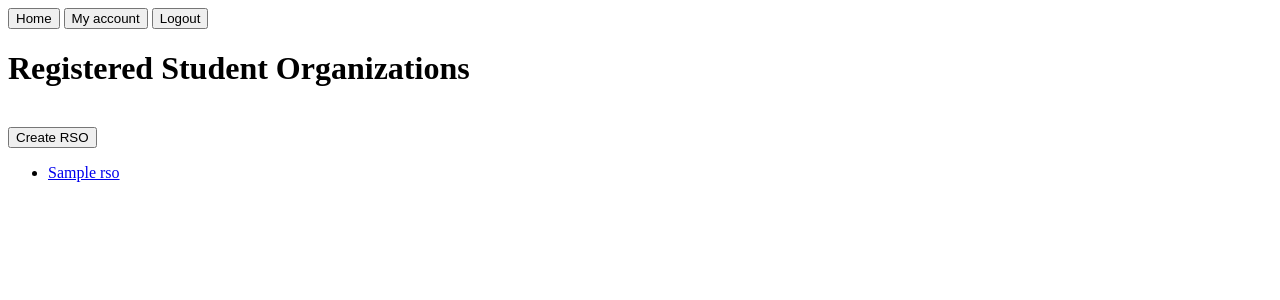
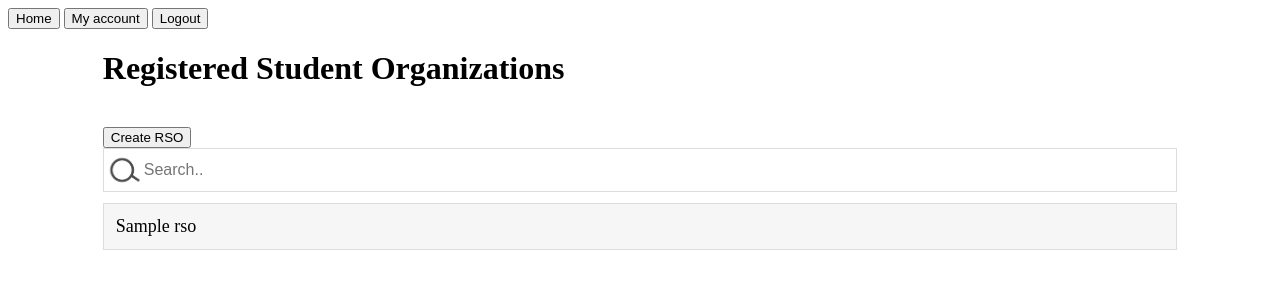
Before and after one commit to dukeofdylan/COP4710_Project, a Django app: page /rso/1/list in a window 1280 px wide. Shown: the top 300 px of the page. Run offline with Django 3.2, Linux system fonts and the light colour scheme; a user stored in the database is signed in; tables that the repository leaves empty hold one stand-in row (values such as "Sample post").

Commit message:
added searchable list functionality to rso_list

```diff
--- /dev/null
+++ b/project/static/static_dirs/main/lists.css
@@ -0,0 +1,47 @@
+/* Box size fix */
+* {
+  box-sizing: border-box;
+}
+
+/* Content wrap */
+.content-wrap {
+  /* Responsive content */
+  width: 85%;
+  margin: auto;
+  overflow: hidden;
+}
+
+/* Search Lists */
+#search__bar {
+  background-image: url('searchicon.png'); /* Add a search icon to input */
+  background-size: contain; /* Downsize search icon */
+  background-position: left; /* Position the search icon */
+  background-repeat: no-repeat; /* Do not repeat the icon image */
+  width: 100%; /* Full-width */
+  font-size: 16px; /* Increase font-size */
+  padding: 12px 20px 12px 40px; /* Add some padding */
+  border: 1px solid #ddd; /* Add a grey border */
+  margin-bottom: 12px; /* Add some space below the input */
+}
+
+#search__list {
+  /* Remove default list styling */
+  list-style-type: none;
+  padding: 0;
+  margin: 0;
+}
+
+#search__list li a {
+  border: 1px solid #ddd; /* Add a border to all links */
+  margin-top: -1px; /* Prevent double borders */
+  background-color: #f6f6f6; /* Grey background color */
+  padding: 12px; /* Add some padding */
+  text-decoration: none; /* Remove default text underline */
+  font-size: 18px; /* Increase the font-size */
+  color: black; /* Add a black text color */
+  display: block; /* Make it into a block element to fill the whole list */
+}
+
+#search__list li a:hover:not(.header) {
+  background-color: #eee; /* Add a hover effect to all links, except for headers */
+}
--- a/project/static/static_dirs/main/styles.css
+++ b/project/static/static_dirs/main/styles.css
@@ -9,9 +9,9 @@ body {
     text-align: left;
 }
 
- /* Chat containers */
- .comment-container {
-    border: 2px solid #ffffff;
+/* Chat containers */
+.comment-container {
+   border: 2px solid #ffffff;
     background-color: #f1f1f1;
     border-radius: 5px;
     padding: 10px;
--- a/project/templates/base.html
+++ b/project/templates/base.html
@@ -7,6 +7,8 @@
     <script type="text/javascript" src="{% static 'main/jquery-3.6.0.min.js' %}"></script>
     <script type="text/javascript" src="{% static 'main/onload.js' %}"></script>
     <link rel="stylesheet" href="{% static 'main/styles.css' %}">
+    <link rel="stylesheet" href="{% static 'main/lists.css' %}">
+    <meta name="viewport" content="width=device-width, initial scale=1">
     {{ form.media }}
 </head>
 
--- a/project/templates/unievents/rso_list.html
+++ b/project/templates/unievents/rso_list.html
@@ -1,15 +1,43 @@
 {% extends "base.html" %}
 
 {% block content %}
+
+<div class="content-wrap">
     <h1>Registered Student Organizations</h1>
     {% if user.is_authenticated and user.university_id == university.university_id %}
             </br><input type="button" onclick="location.href='{% url 'rso_create' university.university_id %}';" value="Create RSO" />
         {% endif %}
-<ul>
+
+    <input type="text" id="search__bar" onkeyup="searchFunction()" placeholder="Search..">
+
+    <ul id="search__list">
     {% for rso in object_list %}
         <li><a href="{% url 'rso_view' university.university_id rso.rso_id %}">{{ rso.name }}</a></li>
     {% empty %}
         <li>No organizations found.</li>
     {% endfor %}
     </ul>
+
+    <script>
+        function searchFunction() {
+        // Declare variables
+        var input, filter, ul, li, a, i, txtValue;
+        input = document.getElementById('search__bar');
+        filter = input.value.toUpperCase();
+        ul = document.getElementById("search__list");
+        li = ul.getElementsByTagName('li');
+
+        // Loop through all list items, and hide those who don't match the search query
+        for (i = 0; i < li.length; i++) {
+            a = li[i].getElementsByTagName("a")[0];
+            txtValue = a.textContent || a.innerText;
+            if (txtValue.toUpperCase().indexOf(filter) > -1) {
+            li[i].style.display = "";
+            } else {
+            li[i].style.display = "none";
+            }
+        }
+        }
+    </script>
+</div>
 {% endblock %}
```
Also changed, not shown: project/media/location/-71.1166600999999942.png (renamed from project/media/location/-71.11666009999999|42.png), project/media/location/-80.274636825.png (renamed from project/media/location/-80.2746368|25.png), project/media/location/-81.200059928.png (renamed from project/media/location/-81.2000599|28.png), project/media/location/-81.3701534271240228.png (renamed from project/media/location/-81.37015342712402|28.png), project/media/location/-81.385564628.png (renamed from project/media/location/-81.3855646|28.png), project/static/static_dirs/main/searchicon.png (added), project/unievents/migrations/0010_delete_studies_at.py (added). Lines whose indentation alone changed are shown as unchanged.
